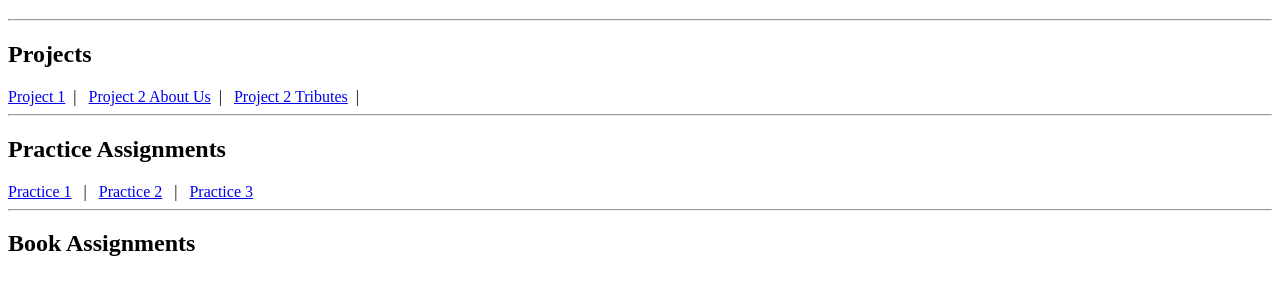
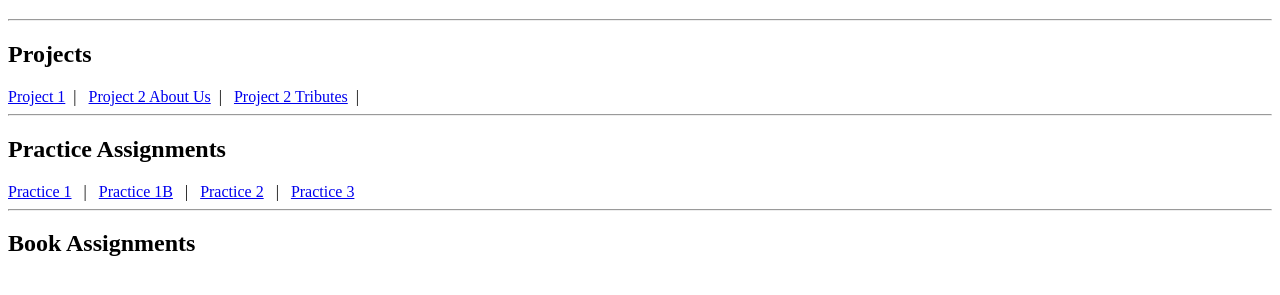
Before and after one commit to 10980752/INFO-2420, a plain HTML site: page index.html in a window 1280 px wide. Shown: the part 61-356 px from the top of the page. Drawn offline with Linux system fonts and the light colour scheme.

Commit message:
added prectice 1b

```diff
--- a/index.html
+++ b/index.html
@@ -19,7 +19,9 @@
 
 <hr />
 <h2>Practice Assignments</h2>
-<a href="./HTMLPractice1B.html">Practice 1</a>
+<a href="./HTMLPractice1.html">Practice 1</a>
+&nbsp;&nbsp;|&nbsp;&nbsp;
+<a href="./HTMLPractice1B.html">Practice 1B</a>
 &nbsp;&nbsp;|&nbsp;&nbsp;
 <a href="./cactus.html">Practice 2</a>
 &nbsp;&nbsp;|&nbsp;&nbsp;
```
